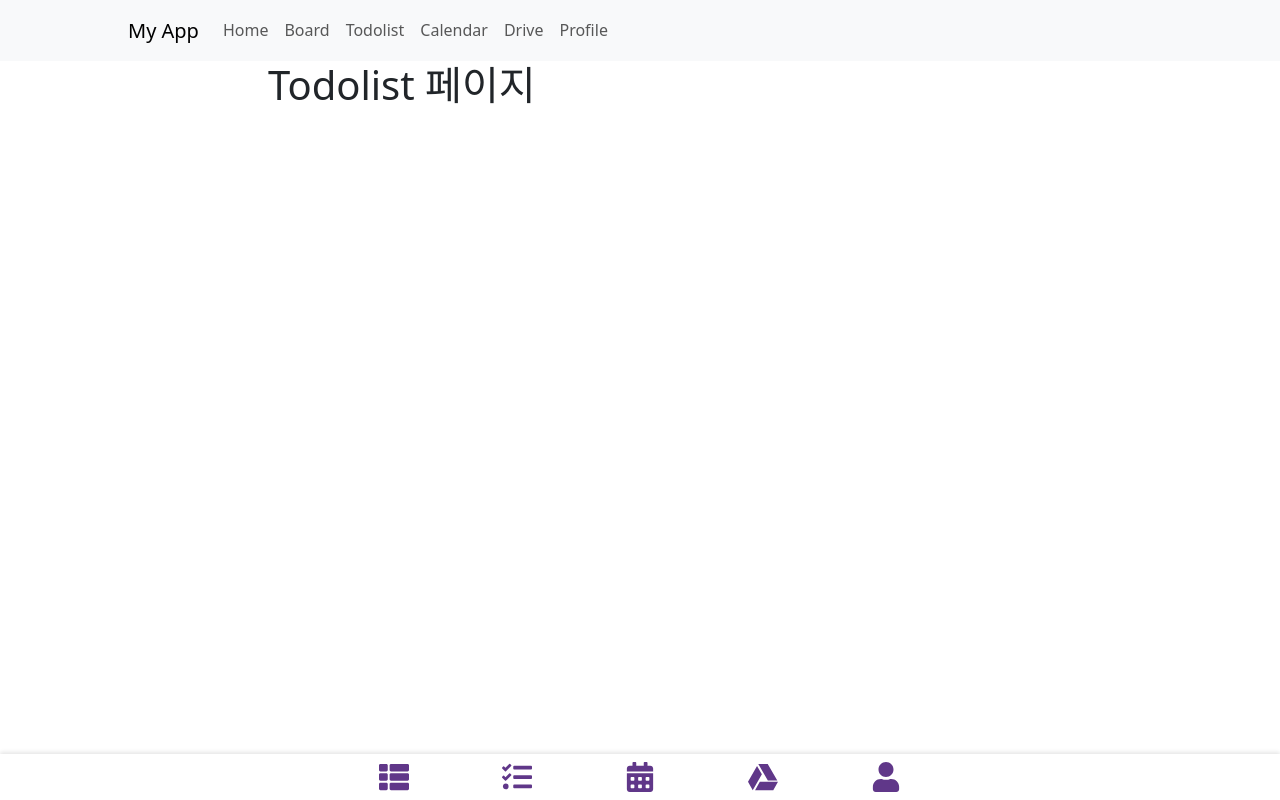
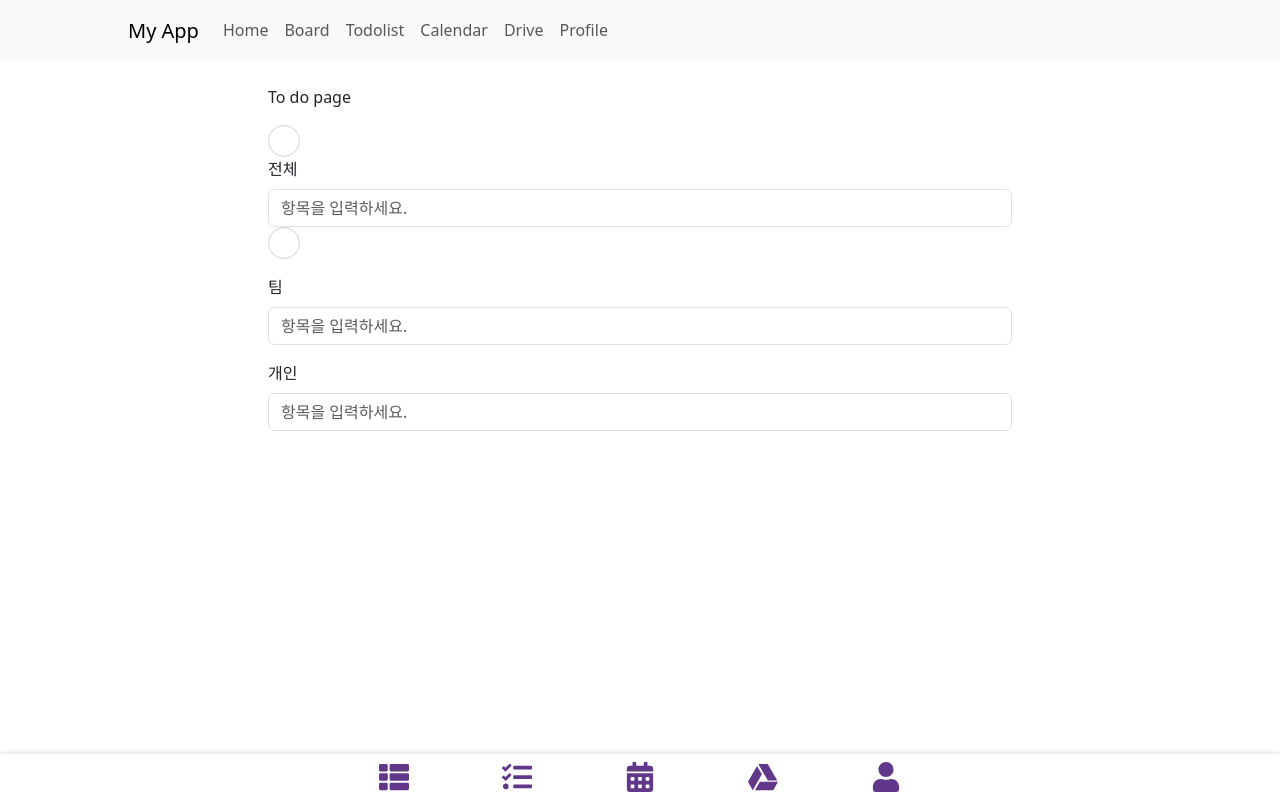
Before and after one commit to LuceteProject/front_web, a React (Create React App) app: page /todolist in a window 1280 px wide. Built offline with nearby package versions, Linux system fonts and the light colour scheme.

Commit message:
🎨 투두리스트 페이지 구성 추가

```diff
--- a/src/pages/Todolist.tsx
+++ b/src/pages/Todolist.tsx
@@ -1,13 +1,38 @@
-import React from 'react';
-import { Container } from 'react-bootstrap';
+import React, { useState } from "react";
+
+import "../styles/Todo.css"; // Board.css 파일에서 추가적인 스타일을 정의합니다.
+
+import { Container, Form } from "react-bootstrap";
+
+interface TodoItem {
+  id: number;
+  text: string;
+  completed: boolean;
+  type: string;
+}
 
 function Page() {
   return (
-    <Container>
-      <h1>Todolist 페이지</h1>
-      {/* 여기에 Todolist 페이지의 내용을 추가하세요 */}
+    <Container className="mt-4">
+      <p> To do page</p>
+      <div className="check-circle" />
+
+      <Form>
+        <Form.Group className="mb-3" controlId="formAll">
+          <Form.Label>전체</Form.Label>
+          <Form.Control type="text" placeholder="항목을 입력하세요." />
+          <div className="check-circle" />
+        </Form.Group>
+        <Form.Group className="mb-3" controlId="formTeam">
+          <Form.Label>팀</Form.Label>
+          <Form.Control type="text" placeholder="항목을 입력하세요." />
+        </Form.Group>
+        <Form.Group className="mb-3" controlId="formIndividual">
+          <Form.Label>개인</Form.Label>
+          <Form.Control type="text" placeholder="항목을 입력하세요." />
+        </Form.Group>
+      </Form>
     </Container>
   );
 }
-
 export default Page;
--- /dev/null
+++ b/src/styles/Todo.css
@@ -0,0 +1,39 @@
+.remove-icon {
+  display: flex;
+  align-items: center;
+  justify-content: center;
+  color: #dee2e6;
+  font-size: 24px;
+  cursor: pointer;
+  &:hover {
+    color: #ff6b6b;
+  }
+  display: none;
+}
+
+.check-circle {
+  width: 32px;
+  height: 32px;
+  border-radius: 16px;
+  border: 1px solid #ced4da;
+  font-size: 24px;
+  display: flex;
+  align-items: center;
+  justify-content: center;
+  margin-right: 20px;
+  cursor: pointer;
+  &:checked {
+    border: 1px solid #38d9a9;
+    color: #38d9a9;
+  }
+}
+
+.check-text {
+  flex: 1;
+  font-size: 21px;
+  color: #495057;
+}
+
+.check-text.active {
+  color: #ced4da;
+}
```
